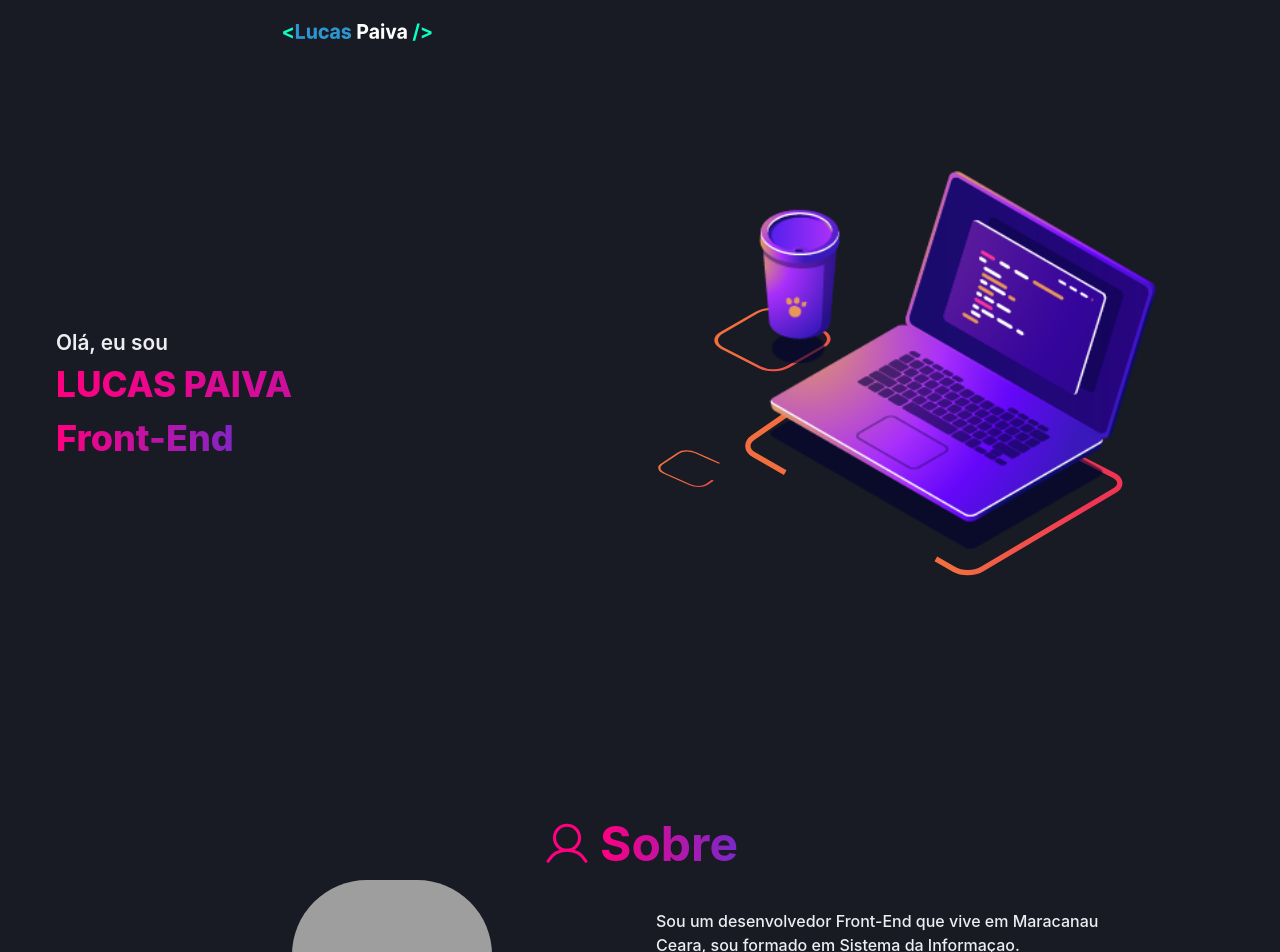
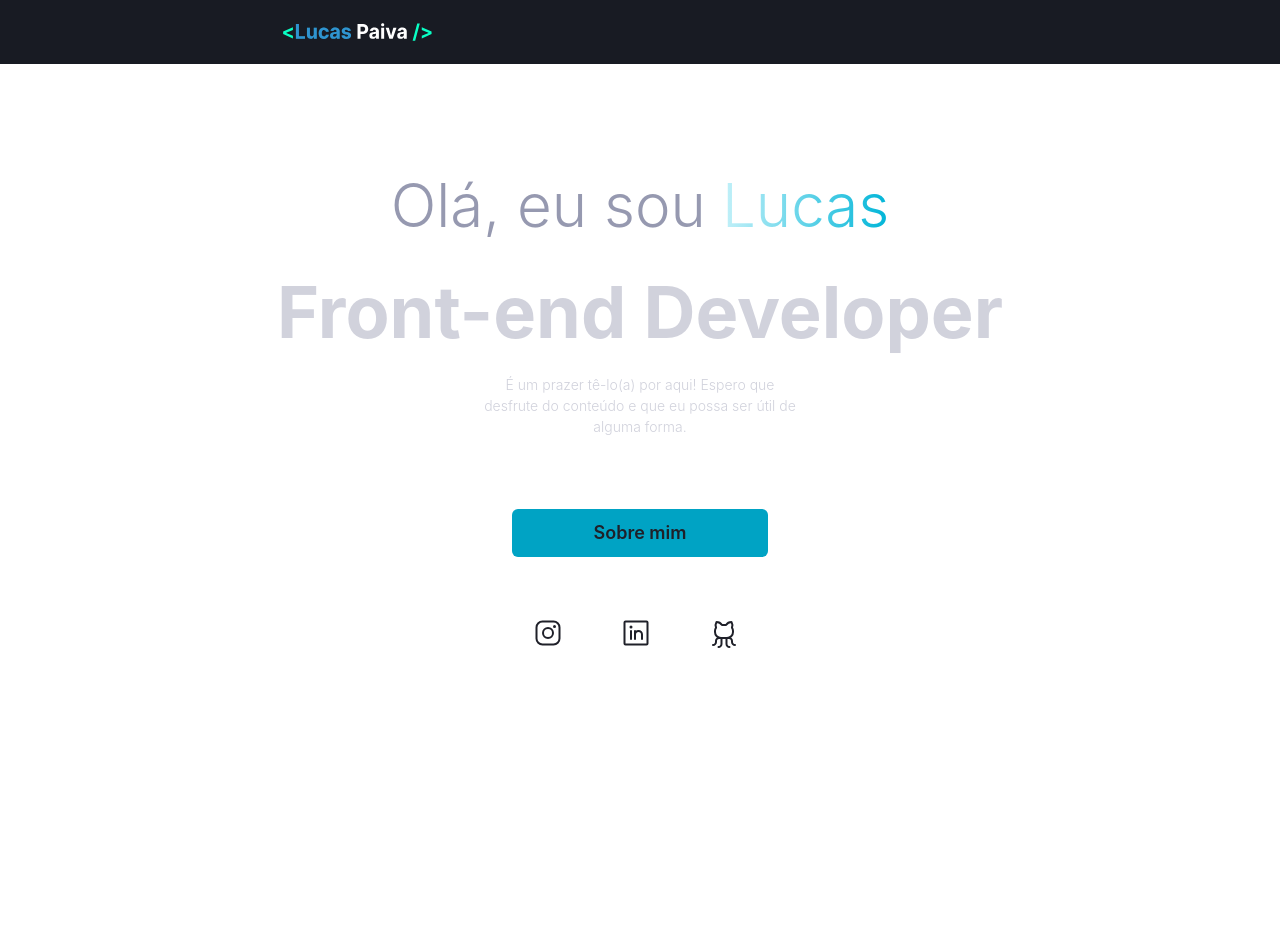
Before and after one commit to lcspaiva87/portifolio, a Next.js app: page / in a window 1280 px wide. Shown: the top 952 px of the page. After the commit the page ends 800 px from the top, so only its background shows below. Built offline with nearby package versions, Linux system fonts and the light colour scheme; grey boxes are pictures that could not be loaded.

Commit message:
fix:redoing the project's home page

```diff
--- a/src/globals/global.ts
+++ b/src/globals/global.ts
@@ -21,25 +21,11 @@ export const theme = extendTheme({
 
     styles: {
         global: {
-            body: {
-                bg: "gray.900",
-                color: "gray.50",
-                width: "100%",
-                height: "100vh",
-                fontSize: "Libre Baskerville,  sans-serif",
-                "::-webkit-scrollbar": {
-                    width: " 0.5rem",
-                    backgroundColor: "#000",
 
-                },
-                "::-webkit-scrollbar-thumb": {
-                    borderRadius: " 0.5rem",
-                    backgroundColor: "#7928CA",
-                },
-            },
             html: {
                " scroll-behavior": "smooth !important",
-              }
+              },
+
 
         },
     },
--- a/src/pages/404.tsx
+++ b/src/pages/404.tsx
@@ -13,6 +13,7 @@ const Page404 = () => {
         animationData: erro404,
         rendererSettings: {
             preserveAspectRatio: "xMidYMid slice"
+
         }
     };
     useEffect(() => {
--- a/src/pages/index.tsx
+++ b/src/pages/index.tsx
@@ -3,10 +3,11 @@ import Head from "next/head";
 import HomeView from "../view/home";
 import { GetServerSideProps, NextPage } from "next";
 
-import { Projects} from "../mock/project";
-import { Box, Text } from "@chakra-ui/react";
+import { Projects } from "../mock/project";
+import { Box, HStack, Stack, Text, VStack } from "@chakra-ui/react";
 import { Project, ProjectsProps, Skill, SkillsProps } from "../@types";
 import { Skills } from "../mock/Skills";
+import Header from "../view/home/components/Header";
 
 
 // eslint-disable-next-line react/prop-types
@@ -21,14 +22,19 @@ const Home: NextPage = (props) => {
     }));
     return (
         <>
+            <Header />
+            <VStack w="full" h="full" >
+                <HStack w="full" >
 
-            <HomeView
-                skills={propsValue[0]["skill"]}
-                project={propsValue[0]["project"]}
-            />
-            <Box bg="gray.700" color="white" p={4} mt="10px">
+                    <HomeView
+                        skills={propsValue[0]["skill"]}
+                        project={propsValue[0]["project"]}
+                    />
+                </HStack>
+                {/* <Box bg="gray.700" color="white" p={4} mt="10px">
                 <Text>Copyright © {new Date().getFullYear()} Lucas Paiva</Text>
-            </Box>
+            </Box> */}
+            </VStack>
         </>
     );
 };
--- a/src/view/home/components/About/index.tsx
+++ b/src/view/home/components/About/index.tsx
@@ -1,17 +1,14 @@
-import { Flex, Text, Image, Box } from "@chakra-ui/react";
+import { Flex, Text, Image, Box, VStack } from "@chakra-ui/react";
 import { User } from "phosphor-react";
 
 export function About() {
     return (
 
-        <Box
-            as="section"
-            pt='2rem'
-            alignItems='center'
-            justifyContent='center'
-            flexDirection='column'
+        <VStack
+
+            w="full" h="full" justifyContent="center"
             id="about"
-            display={"inline-flex"}
+
         >
             <Flex alignItems='center' gap={2} justifyContent='center'>
                 <User size='50px' color='#FF0080' />
@@ -49,14 +46,14 @@ export function About() {
                         alt='Dan Abramov'
                     />
                 </Flex>
-                <Box p="0 1rem" textAlign="start" maxWidth="31rem" fontWeight={500}>
+                <Box textAlign="start" maxWidth="31rem" fontWeight={500}>
                     <Flex gap={1} flexDirection='column' >
                         <Text as='p'>Sou um desenvolvedor Front-End que vive em Maracanau Ceara, sou formado em Sistema da Informaçao.</Text>
                         <Text as='p'>Meu interesse e primeiro contato com desenvolvimento web começou em 2019, com a criação de um site feito em Html, Css e JavaScript.</Text>
                     </Flex>
                 </Box>
             </Box>
-        </Box>
+        </VStack>
 
     );
 }
--- a/src/view/home/components/Presentation/index.tsx
+++ b/src/view/home/components/Presentation/index.tsx
@@ -1,7 +1,26 @@
-import { Box, Text, useMediaQuery } from "@chakra-ui/react";
+import {
+    HStack,
+    Heading,
+    Stack,
+    VStack,
+    FormControl,
+    FormLabel,
+    Button,
+    Input as InputChakra,
+    Link,
+    IconButton,
+    Input,
+    useMediaQuery,
+    Text,
+    Spacer,
+} from "@chakra-ui/react";
 import { TypeWriteHome } from "../TypeWriteHome";
 import Lottie from "react-lottie";
 import animationData from "./dev_gif.json";
+import { GithubLogo, InstagramLogo, LinkedinLogo, SignOut } from "phosphor-react";
+import { useState } from "react";
+
+
 export default function Presentation() {
     const defaultOptions = {
         loop: true,
@@ -12,35 +31,83 @@ export default function Presentation() {
         },
     };
     const [isLargerThan1280] = useMediaQuery("(min-width: 1280px)");
+
     return (
-        <Box as="section" pt="2rem" display="inline-flex" justifyContent="center" flexDirection="column" alignItems="center">
-            <Box display={["flex", "grid"]} gridTemplateColumns="repeat(2,1fr)" justifyContent="center" alignItems="center" mt="-1rem" pl="2rem" flexDirection="column">
-                <Box fontSize={"2.2rem"}>
-                    <Text as="h3" fontSize="1.3rem" fontWeight={600}>  Olá, eu sou</Text>
-                    <Text
-                        as="h1"
-                        fontSize="2.2rem"
-                        fontWeight={800}
-                        bgGradient="linear(to-l, #7928CA, #FF0080)"
-                        bgClip="text"
+        <VStack w="full" h="full"  alignItems="center" justifyContent="center" >
+            <VStack w="full" mt="10rem" justifyContent="center"  >
+                <HStack flex={1} justifyContent="center" gap={4}  >
+                    <Text fontSize="6xl" textAlign="center" color="gray.300" fontWeight="light">
+                        Olá, eu sou
+                    </Text>
+                    <Text fontWeight="light" fontSize="6xl" textAlign="center" bgGradient="linear(to-l, cyan.500, cyan.100)"
+                        bgClip="text">
+                        Lucas
+                    </Text>
+                </HStack >
+                <Text fontSize="7xl" textAlign="center" color="gray.100" fontWeight="bold">
+                    Front-end Developer
+                </Text>
+                <HStack w={80}>
+                    <Text fontSize="sm" textAlign="center" color="gray.100" fontWeight="light">
+                        É um prazer tê-lo(a) por aqui! Espero que desfrute do conteúdo e que eu possa ser útil de alguma forma.
+                    </Text>
+                </HStack>
+                <Spacer />
+                <Spacer />
+                <Button
+                mt="3rem !important"
+                    bg="cyan.600"
+                    size="lg"
+                    _hover={{
+                        bgColor: "cyan.700",
+                    }}
+                    w={isLargerThan1280 ? "20%" : "50"}
+                >
+                    Sobre mim
+                </Button>
 
-                    >
-                        LUCAS PAIVA
-                    </Text>
-                    <TypeWriteHome />
-                </Box>
-                <Box>
-                    {isLargerThan1280 && (
+                <HStack justifyContent="center" gap={4}  mt="3rem !important">
+                    <Link href="https://github.com/LucasLucas" isExternal>
 
-                        <Lottie
-                            options={defaultOptions}
-                            height={600}
-                            width={600}
+                        <Button
+                            bg="transparent"
+                            _hover={
+                                {
+                                    color: "cyan.600",
+                                    bg: "transparent"
+                                }
+                            }
+                            leftIcon={<InstagramLogo size={32} />}
                         />
+                    </Link>
+                    <Link href="https://github.com/LucasLucas" isExternal>
+                        <Button
+                            leftIcon={<LinkedinLogo size={32} />}
+                            bg="transparent"
+                            _hover={
+                                {
+                                    color: "cyan.600",
+                                    bg: "transparent"
+                                }
+                            }
+                        />
+                    </Link>
 
-                    )}
-                </Box>
-            </Box>
-        </Box>
+                    <Link href="https://github.com/LucasLucas" isExternal>
+                        <Button
+                            leftIcon={<GithubLogo size={32} />}
+                            bg="transparent"
+
+                            _hover={
+                                {
+                                    color: "cyan.600",
+                                    bg: "transparent"
+                                }
+                            }
+                        />
+                    </Link>
+                </HStack>
+            </VStack>
+        </VStack>
     );
 }
--- a/src/view/home/index.tsx
+++ b/src/view/home/index.tsx
@@ -1,4 +1,4 @@
-import { Box, Text } from "@chakra-ui/react";
+import { Box, HStack, Stack, Text, VStack } from "@chakra-ui/react";
 import dynamic from "next/dynamic";
 import { memo } from "react";
 import { About } from "./components/About";
@@ -21,14 +21,14 @@ const HomeView = ({ skills, project }: any) => {
 
     return (
         <>
-            <Header />
-            <Box as="section" mt="5rem" display="flex" flexDirection="column" justifyContent="center" alignItems="center" gap="5rem">
-                <Presentation />
-                <About />
-                <Skill skill={skills} />
-                <Projects project={project} />
-                <WorkExperience />
-            </Box>
+
+
+            <Presentation />
+            {/* <About />
+                    <Skill skill={skills} />
+                    <Projects project={project} />
+                    <WorkExperience /> */}
+
         </>
     );
 };
```
